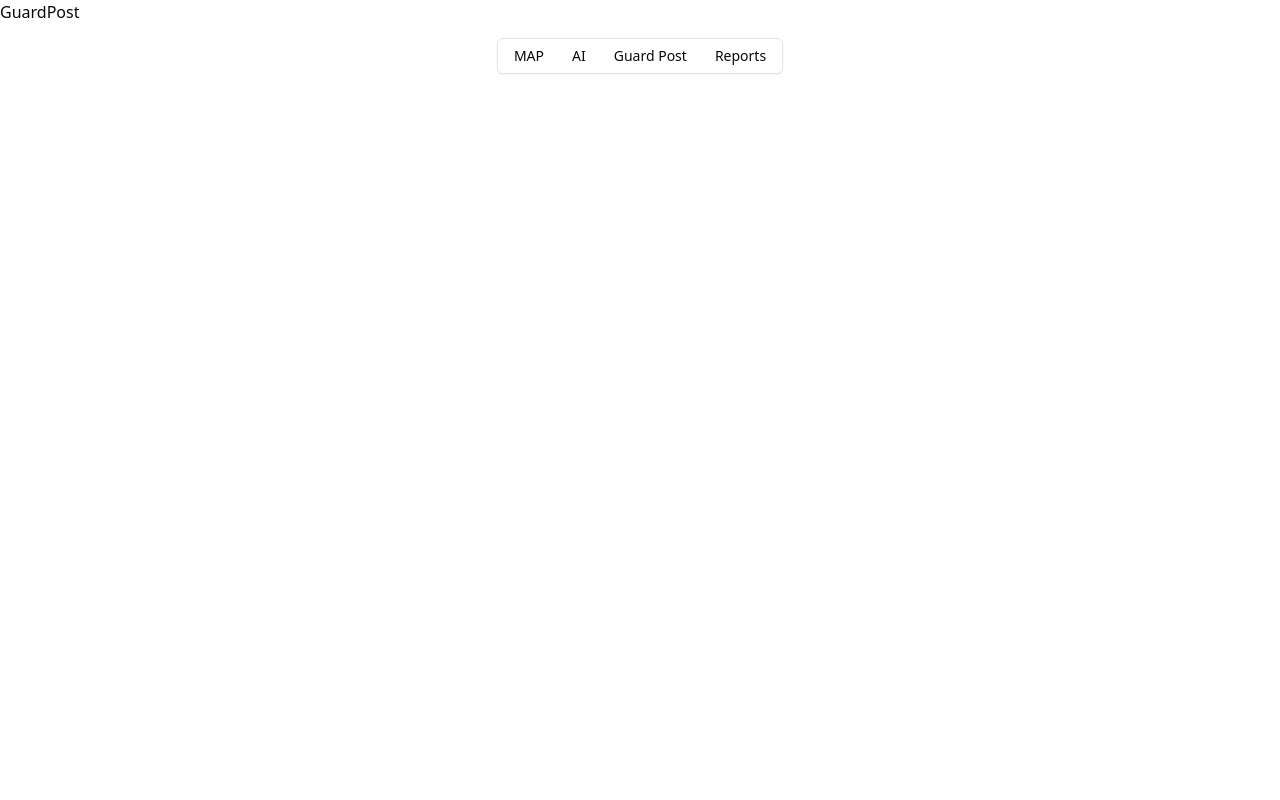
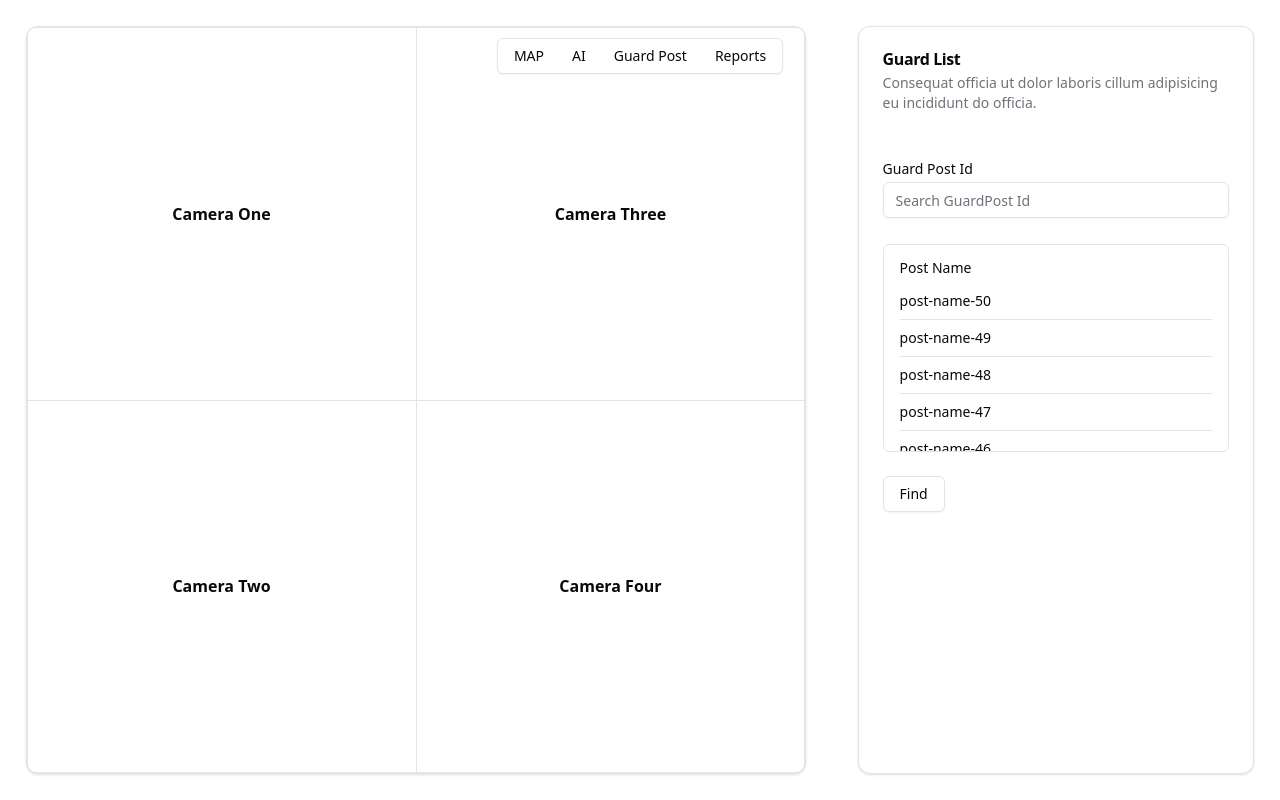
Before and after one commit to alexchtst/Smart-Traffic-Management-Fronteend, a Next.js app: page /GuardPost in a window 1280 px wide. Built offline with nearby package versions, Linux system fonts and the light colour scheme.

Commit message:
feat: add guard post layouting page

```diff
--- a/package.json
+++ b/package.json
@@ -12,7 +12,9 @@
     "@radix-ui/react-label": "^2.1.2",
     "@radix-ui/react-menubar": "^1.1.6",
     "@radix-ui/react-navigation-menu": "^1.2.5",
+    "@radix-ui/react-scroll-area": "^1.2.3",
     "@radix-ui/react-select": "^2.1.6",
+    "@radix-ui/react-separator": "^1.1.2",
     "@radix-ui/react-slot": "^1.1.2",
     "class-variance-authority": "^0.7.1",
     "clsx": "^2.1.1",
@@ -22,6 +24,7 @@
     "react": "^19.0.0",
     "react-dom": "^19.0.0",
     "react-leaflet": "^5.0.0-rc.2",
+    "react-resizable-panels": "^2.1.7",
     "recharts": "^2.15.1",
     "tailwind-merge": "^3.0.2",
     "tailwindcss-animate": "^1.0.7"
--- a/src/app/GuardPost/page.jsx
+++ b/src/app/GuardPost/page.jsx
@@ -1,9 +1,20 @@
-import React from 'react'
+'use client'
+
+import { CrossRoads } from '@/components/crossroads-camera';
+import { GuardList } from '@/components/guard-list';
+import React from 'react';
 
 const Page = () => {
   return (
-    <div>GuardPost</div>
-  )
-}
+    <div className='w-full min-h-screen space-y-5 md:space-y-0 md:flex md:h-screen'>
+      <div className='md:w-[65%] h-[80vw] md:h-screen p-[2vw]'>
+        <CrossRoads />
+      </div>
+      <div className='md:w-[35%] p-[2vw]'>
+        <GuardList />
+      </div>
+    </div>
+  );
+};
 
-export default Page
+export default Page;
--- /dev/null
+++ b/src/components/crossroads-camera.jsx
@@ -0,0 +1,55 @@
+"use client";
+
+import {
+  ResizableHandle,
+  ResizablePanel,
+  ResizablePanelGroup,
+} from "@/components/ui/resizable";
+import { Card } from "./ui/card";
+
+export function CrossRoads() {
+  return (
+    <Card className="h-full w-full flex">
+      <ResizablePanelGroup
+        direction="horizontal"
+        className="max-w-full rounded-lg border md:min-w-[450px]"
+      >
+        {/* Bagian Kiri (Vertical Group) */}
+        <ResizablePanel defaultSize={50}>
+          <ResizablePanelGroup direction="vertical">
+            <ResizablePanel defaultSize={50}>
+              <div className="flex h-full items-center justify-center p-6">
+                <span className="font-semibold">Camera One</span>
+              </div>
+            </ResizablePanel>
+            <ResizableHandle />
+            <ResizablePanel defaultSize={50}>
+              <div className="flex h-full items-center justify-center p-6">
+                <span className="font-semibold">Camera Two</span>
+              </div>
+            </ResizablePanel>
+          </ResizablePanelGroup>
+        </ResizablePanel>
+
+        <ResizableHandle />
+
+        {/* Bagian Kanan (Vertical Group) */}
+        <ResizablePanel defaultSize={50}>
+          <ResizablePanelGroup direction="vertical">
+            <ResizablePanel defaultSize={50}>
+              <div className="flex h-full items-center justify-center p-6">
+                <span className="font-semibold">Camera Three</span>
+              </div>
+            </ResizablePanel>
+            <ResizableHandle />
+            <ResizablePanel defaultSize={50}>
+              <div className="flex h-full items-center justify-center p-6">
+                <span className="font-semibold">Camera Four</span>
+              </div>
+            </ResizablePanel>
+          </ResizablePanelGroup>
+        </ResizablePanel>
+      </ResizablePanelGroup>
+    </Card>
+  );
+}
--- /dev/null
+++ b/src/components/guard-list.jsx
@@ -0,0 +1,60 @@
+import * as React from "react"
+
+import { Button } from "@/components/ui/button"
+import {
+  Card,
+  CardContent,
+  CardDescription,
+  CardFooter,
+  CardHeader,
+  CardTitle,
+} from "@/components/ui/card"
+import { Input } from "@/components/ui/input"
+import { Label } from "@/components/ui/label"
+import { ScrollArea } from "@/components/ui/scroll-area"
+import { Separator } from "@/components/ui/separator"
+
+// dummy data
+const tags = Array.from({ length: 50 }).map(
+  (_, i, a) => `post-name-${a.length - i}`
+)
+
+export function GuardList() {
+  return (
+    <Card className="w-full h-full">
+      <CardHeader>
+        <CardTitle>Guard List</CardTitle>
+        <CardDescription>Consequat officia ut dolor laboris cillum adipisicing eu incididunt do officia.</CardDescription>
+      </CardHeader>
+      <CardContent>
+        <form>
+          <div className="grid w-full items-center gap-4 my-[2vw]">
+            <div className="flex flex-col space-y-1.5">
+              <Label htmlFor="guardid">Guard Post Id</Label>
+              <Input id="guardid" placeholder="Search GuardPost Id" />
+            </div>
+          </div>
+          <ScrollArea className="h-52 w-full rounded-md border">
+            <div className="p-4">
+              <h4 className="mb-4 text-sm font-medium leading-none">Post Name</h4>
+              {tags.map((tag) => (
+                <div key={tag}>
+                  <div className="text-sm">
+                    {tag}
+                  </div>
+                  <Separator className="my-2" />
+                </div>
+              ))}
+            </div>
+          </ScrollArea>
+        </form>
+      </CardContent>
+      <CardFooter className="">
+        <Button variant="outline">Find</Button>
+      </CardFooter>
+    </Card>
+  )
+}
+
+
+// export default GuardList;
--- /dev/null
+++ b/src/components/ui/resizable.jsx
@@ -0,0 +1,42 @@
+"use client"
+
+import { GripVertical } from "lucide-react"
+import * as ResizablePrimitive from "react-resizable-panels"
+
+import { cn } from "@/lib/utils"
+
+const ResizablePanelGroup = ({
+  className,
+  ...props
+}) => (
+  <ResizablePrimitive.PanelGroup
+    className={cn(
+      "flex h-full w-full data-[panel-group-direction=vertical]:flex-col",
+      className
+    )}
+    {...props} />
+)
+
+const ResizablePanel = ResizablePrimitive.Panel
+
+const ResizableHandle = ({
+  withHandle,
+  className,
+  ...props
+}) => (
+  <ResizablePrimitive.PanelResizeHandle
+    className={cn(
+      "relative flex w-px items-center justify-center bg-border after:absolute after:inset-y-0 after:left-1/2 after:w-1 after:-translate-x-1/2 focus-visible:outline-none focus-visible:ring-1 focus-visible:ring-ring focus-visible:ring-offset-1 data-[panel-group-direction=vertical]:h-px data-[panel-group-direction=vertical]:w-full data-[panel-group-direction=vertical]:after:left-0 data-[panel-group-direction=vertical]:after:h-1 data-[panel-group-direction=vertical]:after:w-full data-[panel-group-direction=vertical]:after:-translate-y-1/2 data-[panel-group-direction=vertical]:after:translate-x-0 [&[data-panel-group-direction=vertical]>div]:rotate-90",
+      className
+    )}
+    {...props}>
+    {withHandle && (
+      <div
+        className="z-10 flex h-4 w-3 items-center justify-center rounded-sm border bg-border">
+        <GripVertical className="h-2.5 w-2.5" />
+      </div>
+    )}
+  </ResizablePrimitive.PanelResizeHandle>
+)
+
+export { ResizablePanelGroup, ResizablePanel, ResizableHandle }
--- /dev/null
+++ b/src/components/ui/scroll-area.jsx
@@ -0,0 +1,40 @@
+"use client"
+
+import * as React from "react"
+import * as ScrollAreaPrimitive from "@radix-ui/react-scroll-area"
+
+import { cn } from "@/lib/utils"
+
+const ScrollArea = React.forwardRef(({ className, children, ...props }, ref) => (
+  <ScrollAreaPrimitive.Root
+    ref={ref}
+    className={cn("relative overflow-hidden", className)}
+    {...props}>
+    <ScrollAreaPrimitive.Viewport className="h-full w-full rounded-[inherit]">
+      {children}
+    </ScrollAreaPrimitive.Viewport>
+    <ScrollBar />
+    <ScrollAreaPrimitive.Corner />
+  </ScrollAreaPrimitive.Root>
+))
+ScrollArea.displayName = ScrollAreaPrimitive.Root.displayName
+
+const ScrollBar = React.forwardRef(({ className, orientation = "vertical", ...props }, ref) => (
+  <ScrollAreaPrimitive.ScrollAreaScrollbar
+    ref={ref}
+    orientation={orientation}
+    className={cn(
+      "flex touch-none select-none transition-colors",
+      orientation === "vertical" &&
+        "h-full w-2.5 border-l border-l-transparent p-[1px]",
+      orientation === "horizontal" &&
+        "h-2.5 flex-col border-t border-t-transparent p-[1px]",
+      className
+    )}
+    {...props}>
+    <ScrollAreaPrimitive.ScrollAreaThumb className="relative flex-1 rounded-full bg-border" />
+  </ScrollAreaPrimitive.ScrollAreaScrollbar>
+))
+ScrollBar.displayName = ScrollAreaPrimitive.ScrollAreaScrollbar.displayName
+
+export { ScrollArea, ScrollBar }
--- /dev/null
+++ b/src/components/ui/separator.jsx
@@ -0,0 +1,25 @@
+"use client"
+
+import * as React from "react"
+import * as SeparatorPrimitive from "@radix-ui/react-separator"
+
+import { cn } from "@/lib/utils"
+
+const Separator = React.forwardRef((
+  { className, orientation = "horizontal", decorative = true, ...props },
+  ref
+) => (
+  <SeparatorPrimitive.Root
+    ref={ref}
+    decorative={decorative}
+    orientation={orientation}
+    className={cn(
+      "shrink-0 bg-border",
+      orientation === "horizontal" ? "h-[1px] w-full" : "h-full w-[1px]",
+      className
+    )}
+    {...props} />
+))
+Separator.displayName = SeparatorPrimitive.Root.displayName
+
+export { Separator }
```
Also changed, not shown: 1 other file (tests, documents, lock files or other folders).
